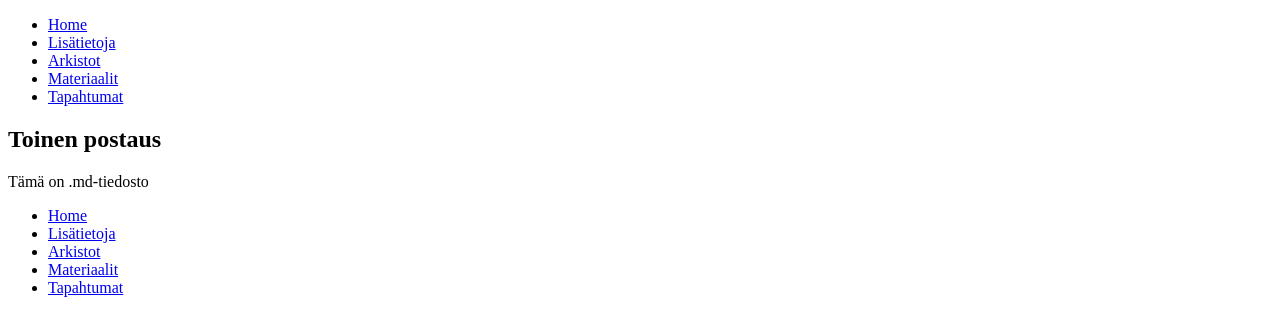
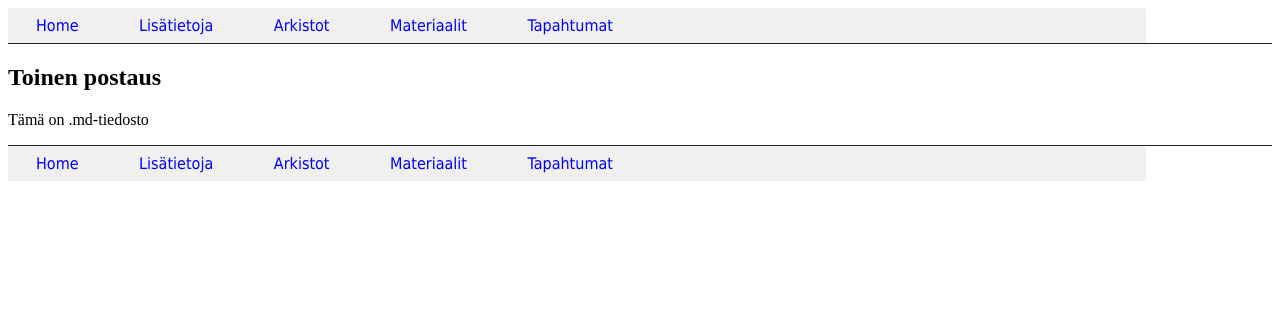
Before and after one commit to AvoinLappi/avoinlappi.github.io, a Jekyll site: the page built from _posts/2004-09-03-Test_second_post.md, in a window 1280 px wide. Shown: the top 336 px of the page. Built offline with Jekyll 4.4.1, drawn with Linux system fonts in a browser that asks for light colours.

Commit message:
Fixing the css url

```diff
--- a/_includes/head.html
+++ b/_includes/head.html
@@ -6,7 +6,7 @@
 
   <title>{% if page.title %}{{ page.title }} • {% endif %}Avoin Lappi (Open Lapland)</title>
 <!--  <link rel="stylesheet" href="{{ site.url }}/css/style.css"> -->
-  <link rel="stylesheet" href="css/style.css">
+  <link rel="stylesheet" href="/css/style.css">
   <link rel="icon" type="image/x-icon" href="/favicon.png" />
 
 </head>
--- a/index.html
+++ b/index.html
@@ -10,7 +10,7 @@ title: Kotisivu
 </div>
 -->
 
-<h2 class="intro">Uusimmat kirjoitukset.</h2>
+<h2 class="intro">Uusimmat kirjoitukset</h2>
 <ul>
   {% for post in site.posts limit:5 %}
   <li>
```
